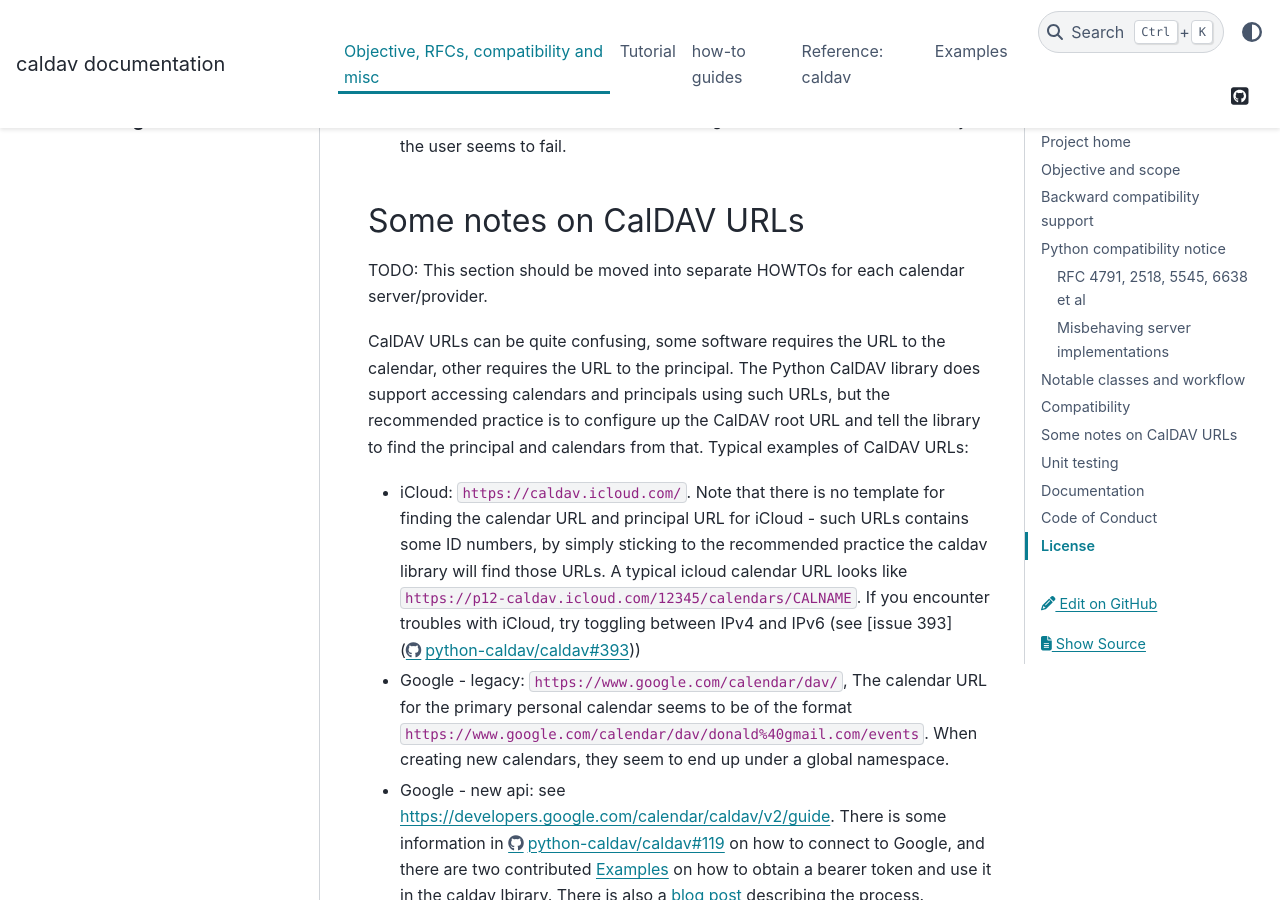
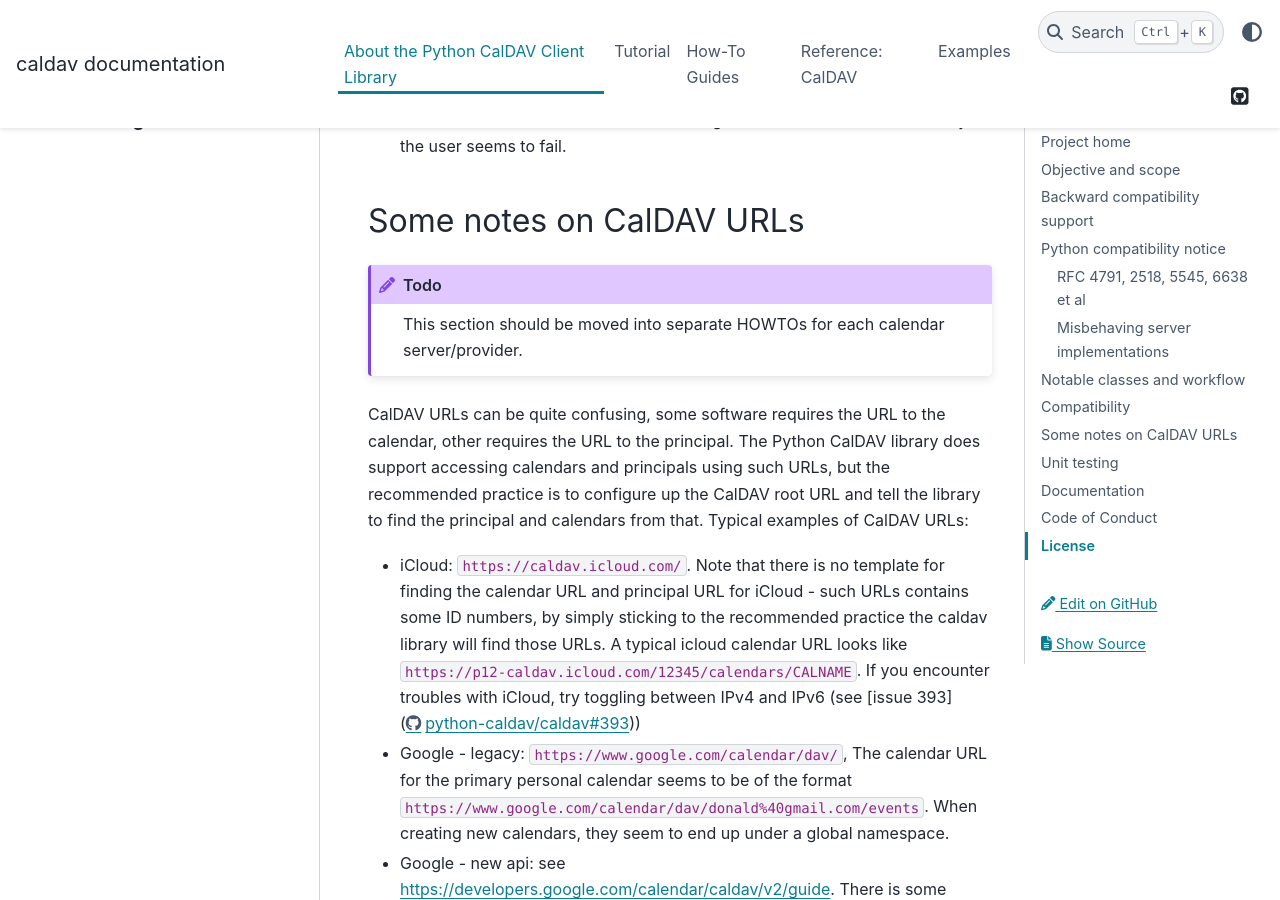
Before and after one commit to python-caldav/caldav, a Sphinx documentation site: the page built from docs/source/about.rst, in a window 1280 px wide and 900 px high, scrolled down 4819 px. Built offline with Sphinx 7.4.7 and the PyData theme 0.15.4, drawn with Linux system fonts in a browser that asks for light colours; pages that are not in the unit, such as notebooks, are missing from menus; the version number could not be read and is left out; some of the changed text lies outside the part shown.

Commit message:
capitalized headers looks better

```diff
--- a/docs/source/about.rst
+++ b/docs/source/about.rst
@@ -1,6 +1,6 @@
-=======================================
-Objective, RFCs, compatibility and misc
-=======================================
+======================================
+About the Python CalDAV Client Library
+======================================
 
 
 Project home
@@ -211,7 +211,8 @@
 Some notes on CalDAV URLs
 =========================
 
-TODO: This section should be moved into separate HOWTOs for each calendar server/provider.
+.. todo::
+   This section should be moved into separate HOWTOs for each calendar server/provider.
 
 CalDAV URLs can be quite confusing, some software requires the URL to the calendar, other requires the URL to the principal.  The Python CalDAV library does support accessing calendars and principals using such URLs, but the recommended practice is to configure up the CalDAV root URL and tell the library to find the principal and calendars from that.  Typical examples of CalDAV URLs:
 
--- a/docs/source/howtos.rst
+++ b/docs/source/howtos.rst
@@ -1,5 +1,5 @@
 =============
-how-to guides
+How-To Guides
 =============
 
 Sorry, nothing here yet
@@ -7,7 +7,7 @@
 .. todo::
 
    * Make a how-to on how to create a local backup and syncing it.  (procrastinated until the ``get_calendar`` function is completed)
-   * Make how-tos on each known calendar server and/or service provider - including known incompatibilities
+   * Make how-tos on each known calendar server and/or service provider - including known incompatibilities.  Some information in the `about.rst`, should be moved here
    * Particularly Google.
 
    See also https://github.com/python-caldav/caldav/issues/513
--- a/docs/source/reference.rst
+++ b/docs/source/reference.rst
@@ -1,5 +1,5 @@
 =================
-Reference: caldav
+Reference: CalDAV
 =================
 
 .. module:: caldav
```
